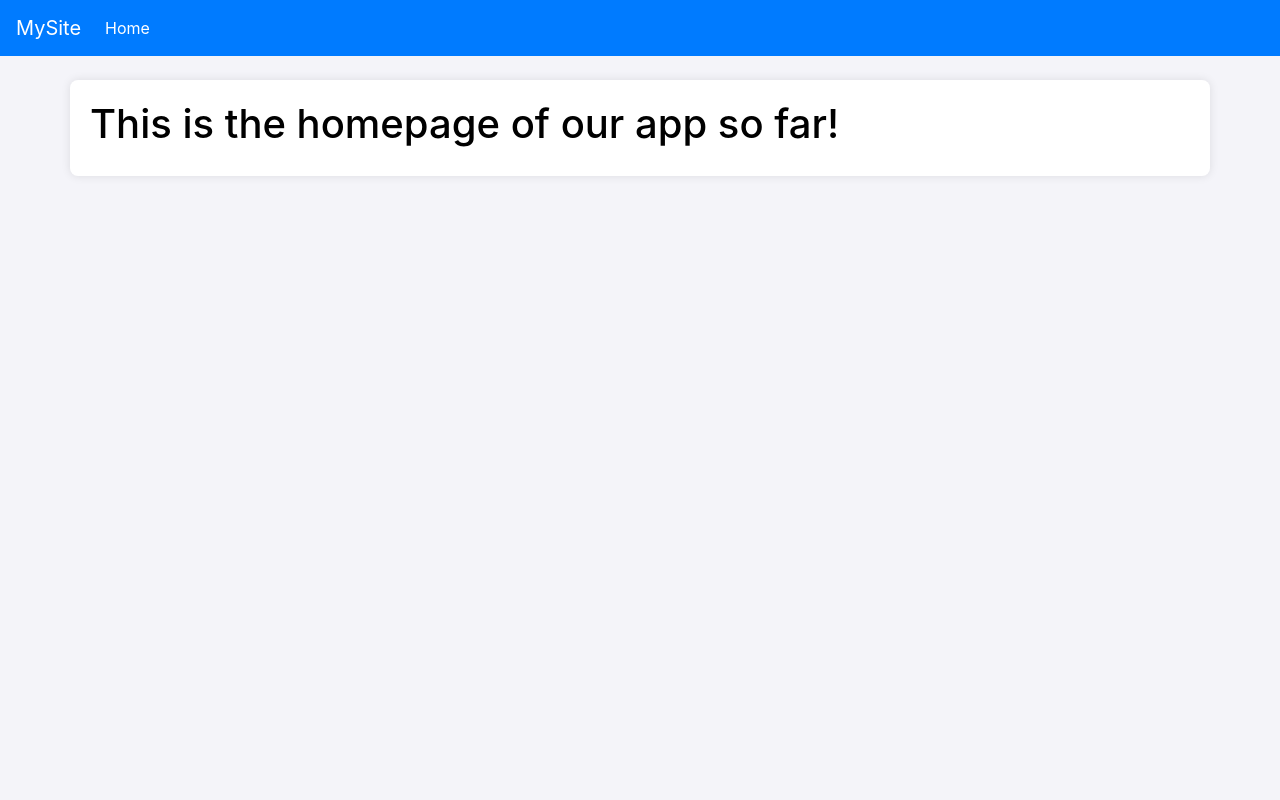
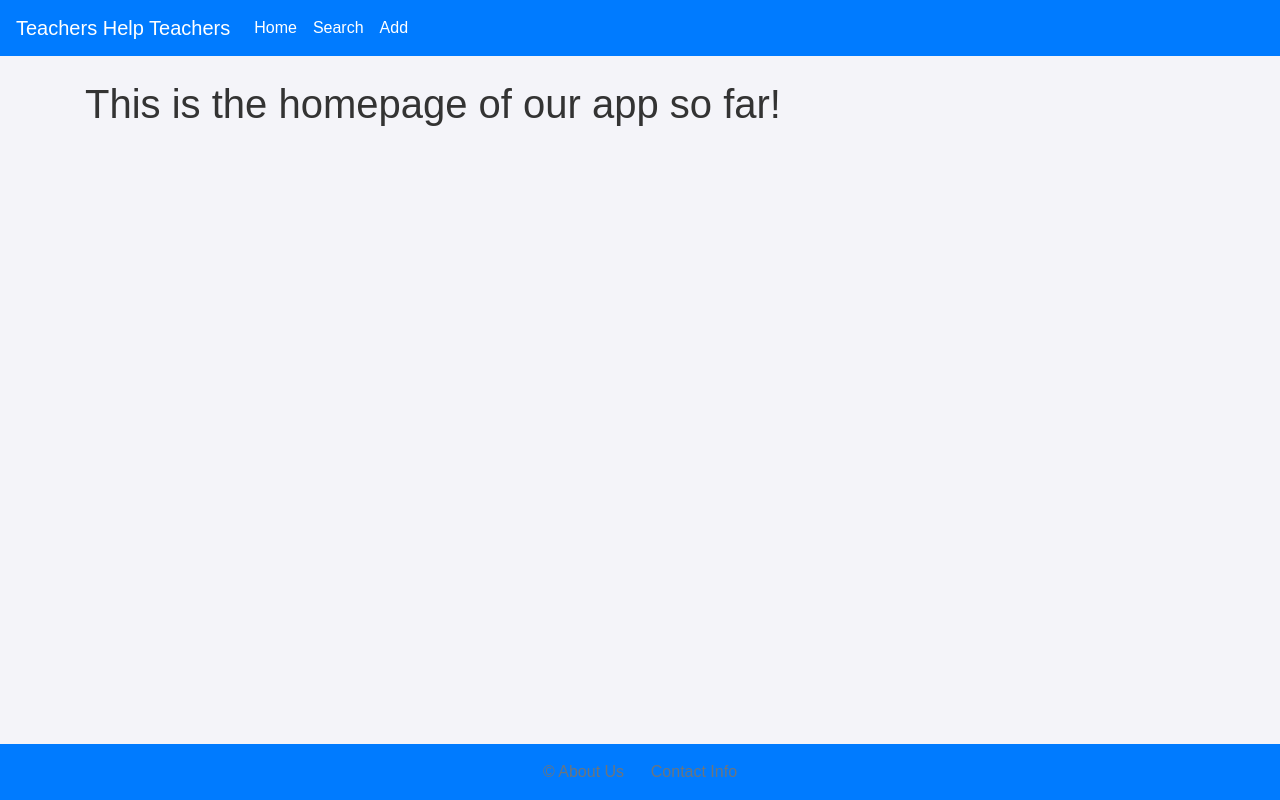
Before and after one commit to Martymcfever/Lesson_Plan_Database_Project, a Django app: page / in a window 1280 px wide. Run offline with Django 5.2, Linux system fonts and the light colour scheme; some libraries are stand-ins or nearby versions.

Commit message:
Updated version

```diff
--- a/Teachers_Help_Teachers/posts/static/css/style.css
+++ b/Teachers_Help_Teachers/posts/static/css/style.css
@@ -1,6 +1,12 @@
 body {
     background-color: #f4f4f9;
-    color: #000000;
+    color: #333333;
+    font-family: Arial, sans-serif;
+    margin: 0;
+    padding: 0;
+    display: flex;
+    flex-direction: column;
+    min-height: 100vh;
 }
 
 .navbar-brand, .nav-link {
@@ -9,11 +15,58 @@ body {
 
 .navbar-nav .nav-link:hover {
     background-color: #ffffff !important;
+    color: #333333 !important;
 }
 
-.container {
+.wrapper {
+    display: flex;
+    flex-direction: column;
+    min-height: 100vh;
+}
+
+.container-fluid {
+    padding: 20px;
+    flex-grow: 1;
+}
+
+.box {
     background-color: #ffffff;
+    border: 1px solid #e0e0e0;
+    border-radius: 8px;
+    box-shadow: 0 4px 8px rgba(0, 0, 0, 0.1);
     padding: 20px;
+}
+
+.flex-grow-1 {
+    flex-grow: 1;
+}
+
+.mt-3 {
+    margin-top: 20px;
+}
+
+.footer-about, .footer-contact {
+    background-color: #ffffff;
+    border: 1px solid #e0e0e0;
     border-radius: 8px;
-    box-shadow: 0 0 10px rgba(0, 0, 0, 0.1);
+    box-shadow: 0 4px 8px rgba(0, 0, 0, 0.1);
+    margin-bottom: 20px;
+    padding: 20px;
+    text-align: center;
 }
+
+footer {
+    padding: 20px 0;
+    background-color: #333333;
+    color: #ffffff;
+    text-align: center;
+}
+
+footer a {
+    color: #ffffff;
+    text-decoration: none;
+}
+
+footer a:hover {
+    text-decoration: underline;
+}
--- /dev/null
+++ b/Teachers_Help_Teachers/posts/templates/add_function.html
@@ -0,0 +1 @@
+{% extends 'base.html' %}
--- a/Teachers_Help_Teachers/posts/templates/base.html
+++ b/Teachers_Help_Teachers/posts/templates/base.html
@@ -3,7 +3,7 @@
 <head>
     <meta charset="UTF-8">
     <meta name="viewport" content="width=device-width, initial-scale=1.0">
-    <title>{% block title %}My Django Project{% endblock %}</title>
+    <title>{% block title %}Lesson_Plan_Project{% endblock %}</title>
     <!-- Bootstrap CSS -->
     <link href="https://stackpath.bootstrapcdn.com/bootstrap/4.5.2/css/bootstrap.min.css" rel="stylesheet">
     <!-- Custom CSS -->
@@ -11,9 +11,9 @@
     <link rel="stylesheet" href="{% static 'css/style.css' %}">
     {% block extra_head %}{% endblock %}
 </head>
-<body>
+<body class="d-flex flex-column min-vh-100">
     <nav class="navbar navbar-expand-lg navbar-dark bg-primary">
-        <a class="navbar-brand" href="#">MySite</a>
+        <a class="navbar-brand" href="#">Teachers Help Teachers</a>
         <button class="navbar-toggler" type="button" data-toggle="collapse" data-target="#navbarNav" aria-controls="navbarNav" aria-expanded="false" aria-label="Toggle navigation">
             <span class="navbar-toggler-icon"></span>
         </button>
@@ -21,17 +21,29 @@
             <ul class="navbar-nav">
                 <li class="nav-item active">
                     <a class="nav-link" href="{% url 'home' %}">Home <span class="sr-only">(current)</span></a>
+                </li>
+                <li>
+                    <a class="nav-link" href="{% url 'search' %}">Search</a>
+                </li>
+                <li>
+                    <a class="nav-link" href="{% url 'add' %}">Add</a>
+                </li>
             </ul>
         </div>
     </nav>
 
-    <div class="container mt-4">
+    <div class="container mt-4 flex-grow-1 mb-4">
         {% block content %}
         <!-- Content goes here -->
         {% endblock %}
     </div>
 
-
+    <!-- Footer -->
+    <footer class="footer mt-auto py-3 bg-primary text-white">
+        <div class="container">
+            <span class="text-muted">&copy; About Us &nbsp;&nbsp;&nbsp;&nbsp; Contact Info </span>
+        </div>
+    </footer>
 
     <!-- Bootstrap JS and dependencies -->
     <script src="https://code.jquery.com/jquery-3.5.1.slim.min.js"></script>
--- /dev/null
+++ b/Teachers_Help_Teachers/posts/templates/search_function.html
@@ -0,0 +1 @@
+{% extends 'base.html' %}
--- a/Teachers_Help_Teachers/posts/urls.py
+++ b/Teachers_Help_Teachers/posts/urls.py
@@ -3,4 +3,6 @@ from . import views
 
 urlpatterns = [
     path("", views.home, name="home"),
+    path("add", views.add_function, name="add"),
+    path("search", views.search_function, name="search"),
 ]
--- a/Teachers_Help_Teachers/posts/views.py
+++ b/Teachers_Help_Teachers/posts/views.py
@@ -2,3 +2,9 @@ from django.shortcuts import render
 
 def home(request):
     return render(request, "home.html")
+
+def add_function(request):
+    return render(request, "add_function.html")
+
+def search_function(request):
+    return render(request, "search_function.html")
```
